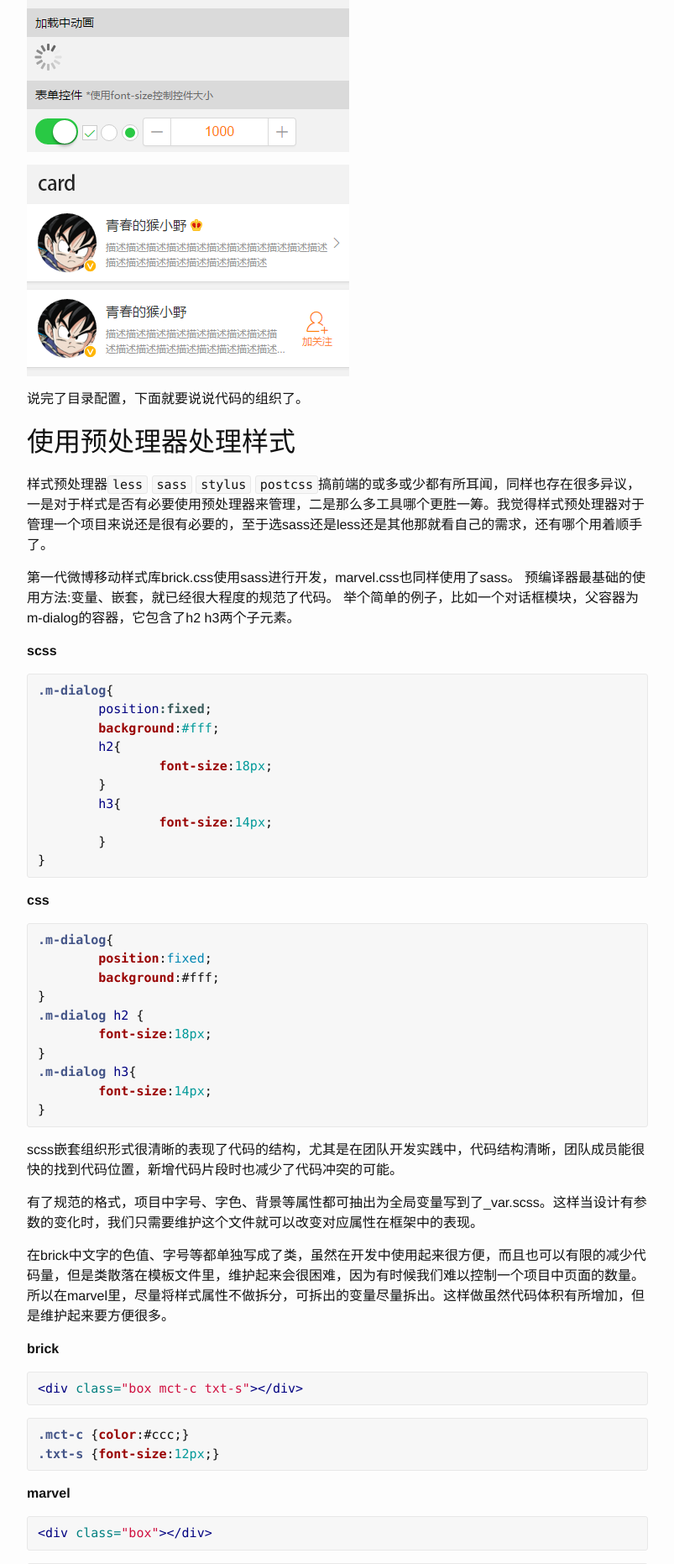
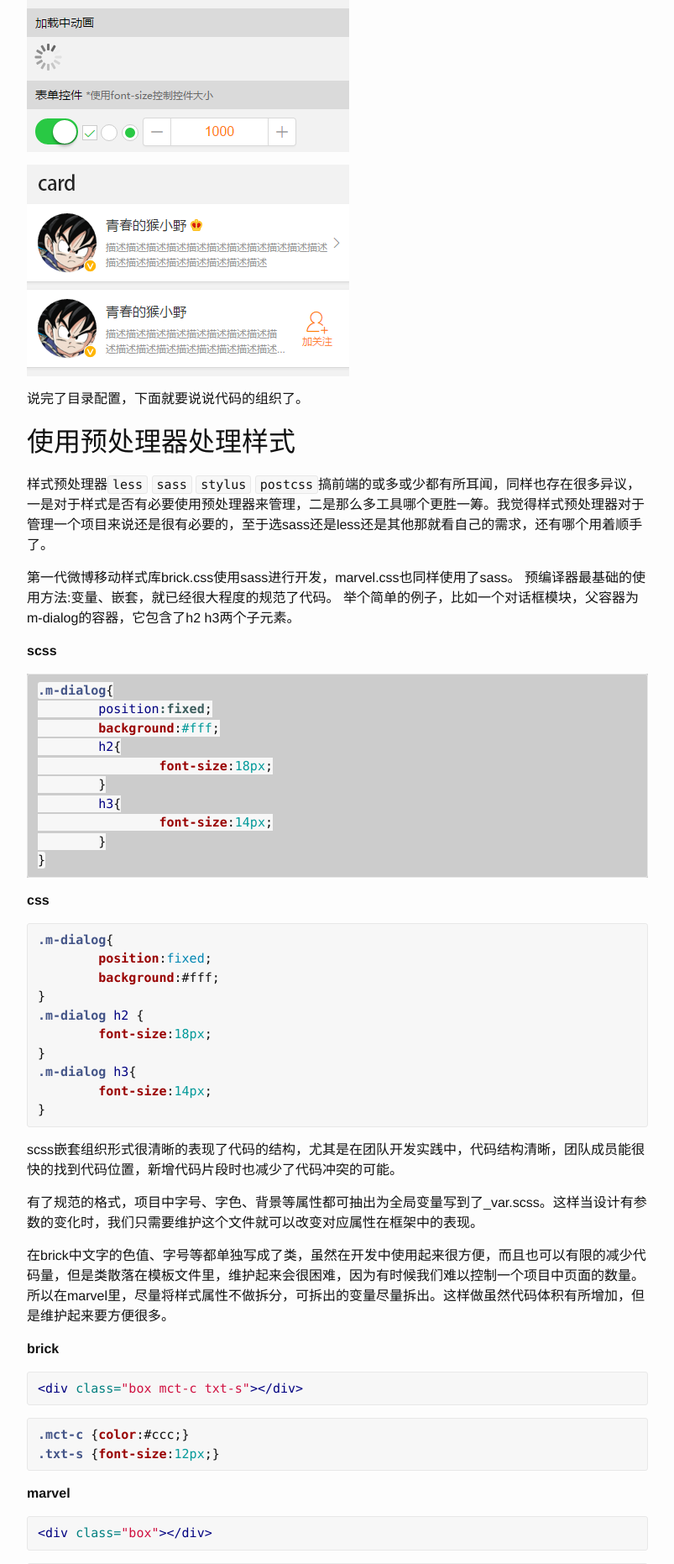
Before and after one commit to supermonkeyz/supermonkeyz.github.io, a Jekyll site: the page built from _posts/2016-1-19-marvel.markdown, in a window 1280 px wide. Shown: the part 2421-4283 px from the top of the page at 84% size, without its empty margins (238-1041 px from the left). Built offline with Jekyll 4.4.1, drawn with Linux system fonts in a browser that asks for light colours; Markdown is read by kramdown in place of the engine named in the settings.

Commit message:
测试编译

````diff
--- a/_config.yml
+++ b/_config.yml
@@ -17,5 +17,6 @@ twitter_username: jopsay
 github_username:  supermonkeyz
 
 # Build settings
-markdown: kramdown
-highlighter: pygments
+markdown: redcarpet
+redcarpet:
+    extensions: ["fenced_code_blocks", "autolink", "tables", "strikethrough"]
--- a/_posts/2016-1-19-marvel.markdown
+++ b/_posts/2016-1-19-marvel.markdown
@@ -53,7 +53,7 @@ img  # 用于存放生成的svg sprite
 
 **scss**
 
-{% highlight scss %}
+```  scss
 .m-dialog{
 	position:fixed;
 	background:#fff;
@@ -64,7 +64,7 @@ img  # 用于存放生成的svg sprite
 		font-size:14px;
 	}
 }
-{% endhighlight %}
+```
 
 **css**
 
````
